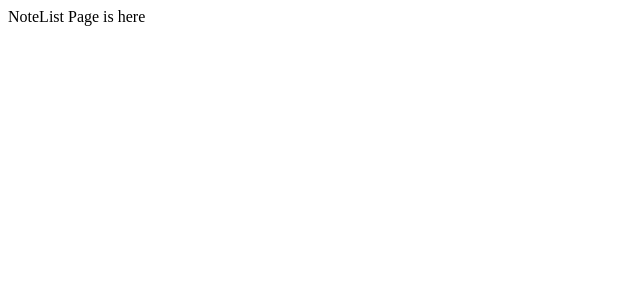
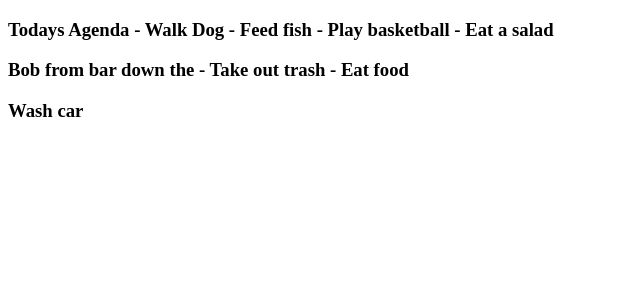
Before and after one commit to n1yazbek/TimeWise, a React (Create React App) app in the folder frontend/: page / in a window 1280 px wide. Shown: the top 300 px of the page, without its empty margins (0-640 px from the left). Built offline with nearby package versions, Linux system fonts and the light colour scheme.

Commit message:
consoling the objects are working now

```diff
--- a/frontend/src/App.js
+++ b/frontend/src/App.js
@@ -19,16 +19,19 @@
 import React from "react";
 import { BrowserRouter as Router, Route, Routes } from "react-router-dom";
 import Header from "./components/Header";
-import NoteList from "./pages/NoteList";
+import NoteList from "./pages/NoteListPage";
 import TodoList from "./pages/TodoList";
 import "./App.css";
+import NoteListPage from "./pages/NoteListPage";
+import NotePage from "./pages/NotePage";
 
 function App() {
   return (
     <div className="App">
       <Routes>
-        <Route path="/" element={<NoteList />} />
-        <Route path="/todo" element={<TodoList />} />
+        <Route path="/" exact element={<NoteListPage />} />
+        <Route path="/note/:id" element={<NotePage />} />
+        <Route path="/todoList" element={<TodoList />} />
       </Routes>
     </div>
   );
--- /dev/null
+++ b/frontend/src/assets/data.js
@@ -0,0 +1,19 @@
+let notes = [
+  {
+    id: 1,
+    body: "Todays Agenda\n\n- Walk Dog\n- Feed fish\n- Play basketball\n- Eat a salad",
+    updated: "2021-07-14T13:49:02.078653Z",
+  },
+  {
+    id: 2,
+    body: "Bob from bar down the \n\n- Take out trash\n- Eat food",
+    updated: "2021-07-13T20:43:18.550058Z",
+  },
+  {
+    id: 3,
+    body: "Wash car",
+    updated: "2021-07-13T19:46:12.187306Z",
+  },
+];
+
+export default notes;
--- a/frontend/src/components/Header.js
+++ b/frontend/src/components/Header.js
@@ -0,0 +1,9 @@
+const Header = () => {
+  return (
+    <div>
+      <h1>My Header</h1>
+    </div>
+  );
+};
+
+export default Header;
--- /dev/null
+++ b/frontend/src/components/ListItem.js
@@ -0,0 +1,12 @@
+import React from "react";
+
+const ListItem = ({ note }) => {
+  console.log("PROPS: ", note);
+  return (
+    <div>
+      <h3>{note.body}</h3>
+    </div>
+  );
+};
+
+export default ListItem;
--- a/frontend/src/pages/NoteList.js
+++ /dev/null
@@ -1,7 +0,0 @@
-import React from "react";
-
-const NoteList = () => {
-  return <div>NoteList Page is here</div>;
-};
-
-export default NoteList;
--- /dev/null
+++ b/frontend/src/pages/NoteListPage.js
@@ -0,0 +1,17 @@
+import React from "react";
+import notes from "../assets/data";
+import ListItem from "../components/ListItem";
+
+const NotesListPage = () => {
+  return (
+    <div>
+      <div className="notes-list">
+        {notes.map((note, index) => (
+          <ListItem key={index} note={note} />
+        ))}
+      </div>
+    </div>
+  );
+};
+
+export default NotesListPage;
--- /dev/null
+++ b/frontend/src/pages/NotePage.js
@@ -0,0 +1,14 @@
+import React from "react";
+import { useParams } from "react-router-dom";
+
+const NotePage = (props) => {
+  let { id } = useParams();
+  console.log("params:", params);
+  return (
+    <div>
+      <h1>This is a single Note Page</h1>
+    </div>
+  );
+};
+
+export default NotePage;
```
Also changed, not shown: frontend/src/components/Body.js (added, +11 -0 lines).
